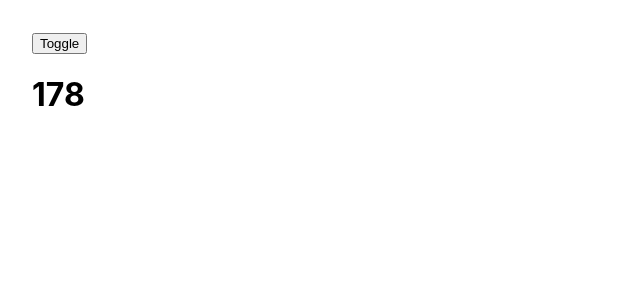
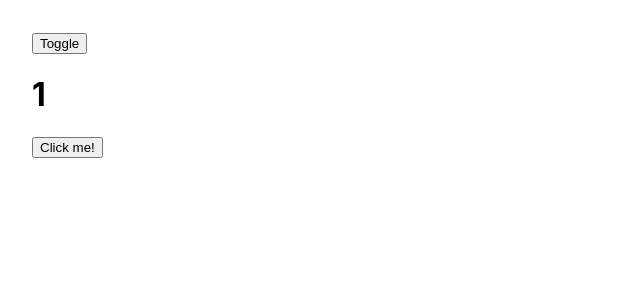
Before and after one commit to saamnguyen/react-2021, a React (Create React App) app: page / in a window 1280 px wide. Both pictures are taken after a click on the button "Toggle". Shown: the top 300 px of the page, without its empty margins (0-640 px from the left). Built offline with nearby package versions, Linux system fonts and the light colour scheme.

Commit message:
useEffect() with preview avatar - count de xem cleanup

```diff
--- a/src/Content.js
+++ b/src/Content.js
@@ -1,19 +1,18 @@
 import { useEffect, useState } from "react";
 
 function Content() {
-	const [countdown, setCountdown] = useState(180);
+	const [count, setCount] = useState(1);
 
 	useEffect(() => {
-		const timerId = setInterval(() => {
-			setCountdown((prev) => prev - 1);
-		}, 1000);
+		console.log(`Mount or Re-render lan ${count}`);
 
-		return () => clearInterval(timerId);
-	}, []);
+		return () => console.log(`Cleanup lan ${count}`);
+	}, [count]);
 
 	return (
 		<div>
-			<h1>{countdown}</h1>
+			<h1>{count}</h1>
+			<button onClick={() => setCount(count + 1)}>Click me!</button>
 		</div>
 	);
 }
```
